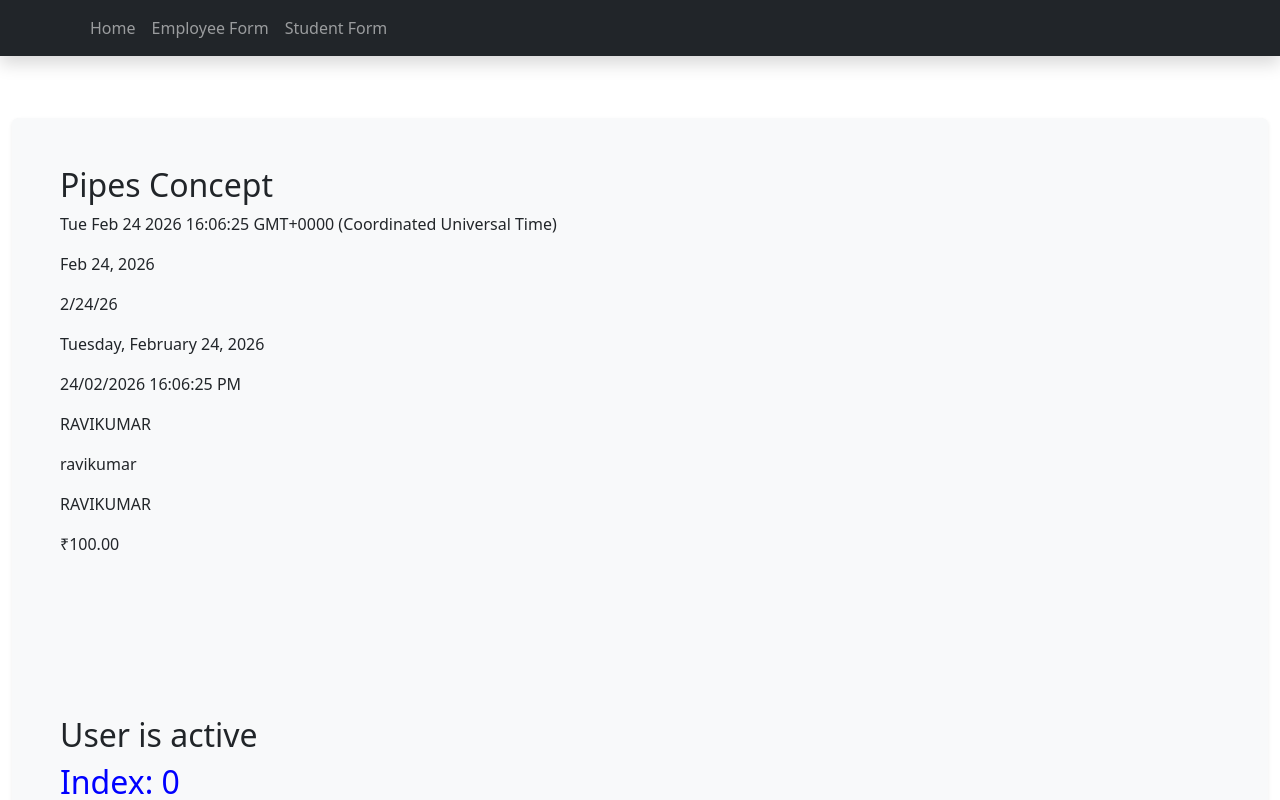
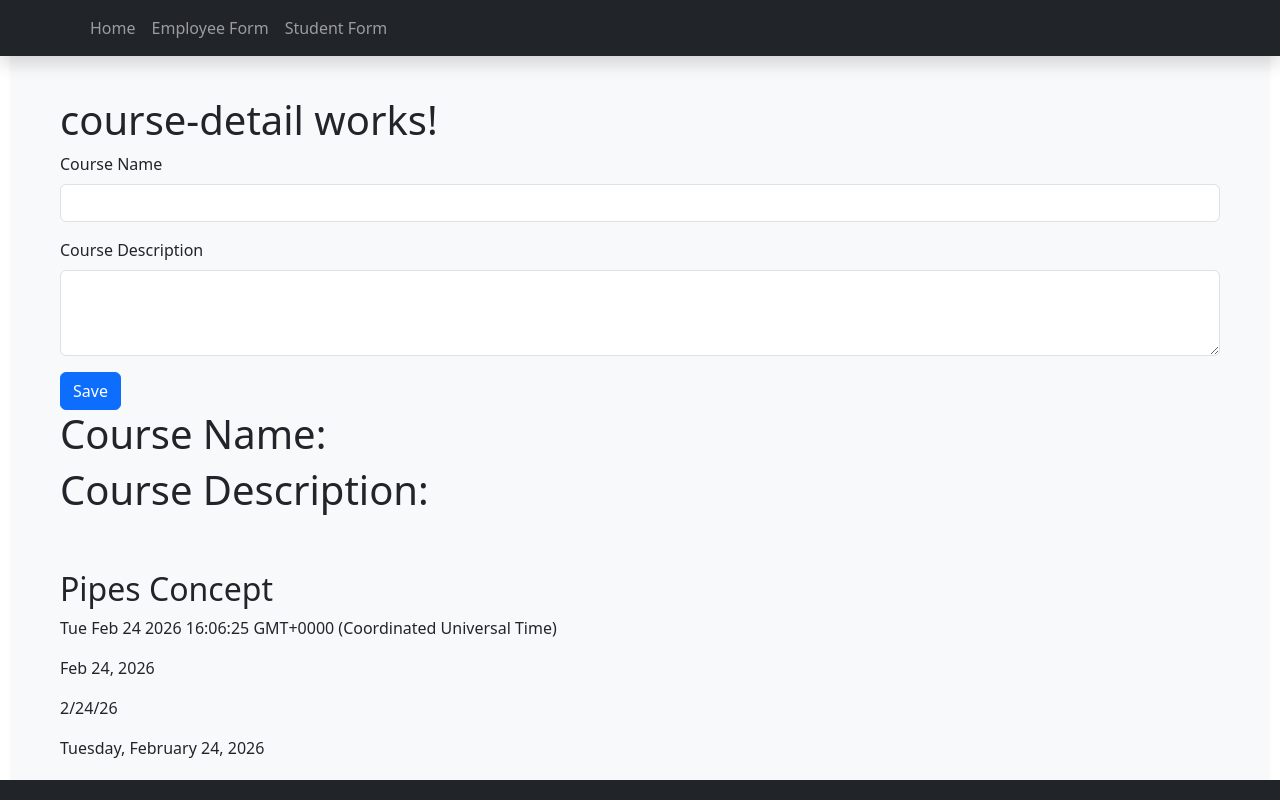
Before and after one commit to SaiReddyA/ravi-new-angularProj, an Angular app in the folder ravi-ang-proj/: page /couserdetail in a window 1280 px wide. Before the commit this address led to /. Shown: the top 800 px of the page. Built offline with nearby package versions, Linux system fonts and the light colour scheme.

Commit message:
Template driven forms 2 types

```diff
--- /dev/null
+++ b/ravi-ang-proj/src/app/Components/course-detail/course-detail.html
@@ -0,0 +1,22 @@
+<h1>course-detail works!</h1>
+
+<form #courseForm="ngForm" (ngSubmit)="SubmitCourse(courseForm)">
+    <div class="mb-3">
+        <label for="courseName" class="form-label">Course Name</label>
+        <input type="text" class="form-control" id="courseName" ngModel name="couseName" required>
+    </div>
+    <div class="mb-3">
+        <label for="courseDescription" class="form-label">Course Description</label>
+        <textarea class="form-control" id="courseDescription" rows="3" ngModel name="CourseDescription"></textarea>
+    </div>
+    <button  class="btn btn-primary" type="submit">Save</button>
+</form>
+
+<h1>
+Course Name: {{courseForm.value.couseName}}
+</h1>
+<h1>
+Course Description: {{courseForm.value.CourseDescription}}
+</h1>
+<br>
+<br>
--- /dev/null
+++ b/ravi-ang-proj/src/app/Components/course-detail/course-detail.ts
@@ -0,0 +1,19 @@
+import { Component } from '@angular/core';
+import { FormsModule } from '@angular/forms';
+
+@Component({
+  selector: 'app-course-detail',
+  imports: [FormsModule],
+  templateUrl: './course-detail.html',
+  styleUrl: './course-detail.css',
+})
+export class CourseDetail {
+
+SubmitCourse(courseForm:any): void {
+  console.log('Course Name:', courseForm?.value);
+  console.log('Course Name:', courseForm?.value.couseName);
+  console.log('Course Description:', courseForm?.value.CourseDescription);
+}
+
+
+}
--- a/ravi-ang-proj/src/app/app.html
+++ b/ravi-ang-proj/src/app/app.html
@@ -1,28 +1,3 @@
-
-
-
-<!DOCTYPE html>
-<html lang="en">
-<head>
-    <meta charset="UTF-8">
-    <meta name="viewport" content="width=device-width, initial-scale=1.0">
-    <title>Simple Bootstrap 5 Layout</title>
-
-    <style>
-        /* Ensures the footer sticks to the bottom if content is sparse */
-        body {
-            display: flex;
-            flex-direction: column;
-            min-height: 100vh;
-        }
-        main {
-            flex: 1; /* Grows to fill available space */
-            padding-top: 70px; /* Offset for the fixed topbar */
-        }
-    </style>
-</head>
-<body>
-
 <nav class="navbar navbar-expand navbar-dark bg-dark fixed-top shadow">
     <div class="container">
 
@@ -30,14 +5,13 @@
             <ul class="navbar-nav">
                 <li class="nav-item"><a class="nav-link" href="/">Home</a></li>
                 <li class="nav-item"><a class="nav-link" href="/employeeform">Employee Form</a></li>
-
-                    <li class="nav-item"><a class="nav-link" href="#">Student Form</a></li>
+                <li class="nav-item"><a class="nav-link" href="/studentform">Student Form</a></li>
             </ul>
         </div>
     </div>
 </nav>
 
-    <main>
+<main class="overflow-y-auto" style="height: 780px;">
     <div class="container-fluid my-5">
         <div class="bg-light p-5 rounded shadow-sm">
             <router-outlet />
@@ -75,8 +49,6 @@
 <h3 [ngClass]="isUserActive ? 'fonts' : ''"> {{name}} </h3>
 }
 
-
-
 <br>
 <br>
 <br>
@@ -107,7 +79,3 @@
         <small class="text-muted">Privacy Policy | Terms of Service</small>
     </div>
 </footer>
-
-
-</body>
-</html>
--- a/ravi-ang-proj/src/app/app.routes.ts
+++ b/ravi-ang-proj/src/app/app.routes.ts
@@ -6,5 +6,8 @@ export const routes: Routes = [
     { path: 'employeeform', component: EmployeeForm },
     { path: 'employeelist', component: EmployeeList }, //Egar loading implementation
     { path:'studentform', loadComponent: () => import('./Components/student-form/student-form').then(m => m.StudentForm)
-    }
+    },
+    { path: 'couserdetail',
+        loadComponent: () => import('./Components/course-detail/course-detail').then(m => m.CourseDetail)
+     }
 ];
--- a/ravi-ang-proj/src/index.html
+++ b/ravi-ang-proj/src/index.html
@@ -8,7 +8,7 @@
   <link rel="icon" type="image/x-icon" href="favicon.ico">
   <link href="https://cdn.jsdelivr.net/npm/bootstrap@5.3.8/dist/css/bootstrap.min.css" rel="stylesheet" integrity="sha384-sRIl4kxILFvY47J16cr9ZwB07vP4J8+LH7qKQnuqkuIAvNWLzeN8tE5YBujZqJLB" crossorigin="anonymous">
 </head>
-<body>
+<body class="overflow-hidden">
   <app-root></app-root>
   <script src="https://cdn.jsdelivr.net/npm/bootstrap@5.3.8/dist/js/bootstrap.bundle.min.js" integrity="sha384-FKyoEForCGlyvwx9Hj09JcYn3nv7wiPVlz7YYwJrWVcXK/BmnVDxM+D2scQbITxI" crossorigin="anonymous"></script>
 </body>
```
Also changed, not shown: ravi-ang-proj/src/app/Components/course-detail/course-detail.css (added), 1 other file (tests, documents, lock files or other folders). Lines whose indentation alone changed are shown as unchanged.
